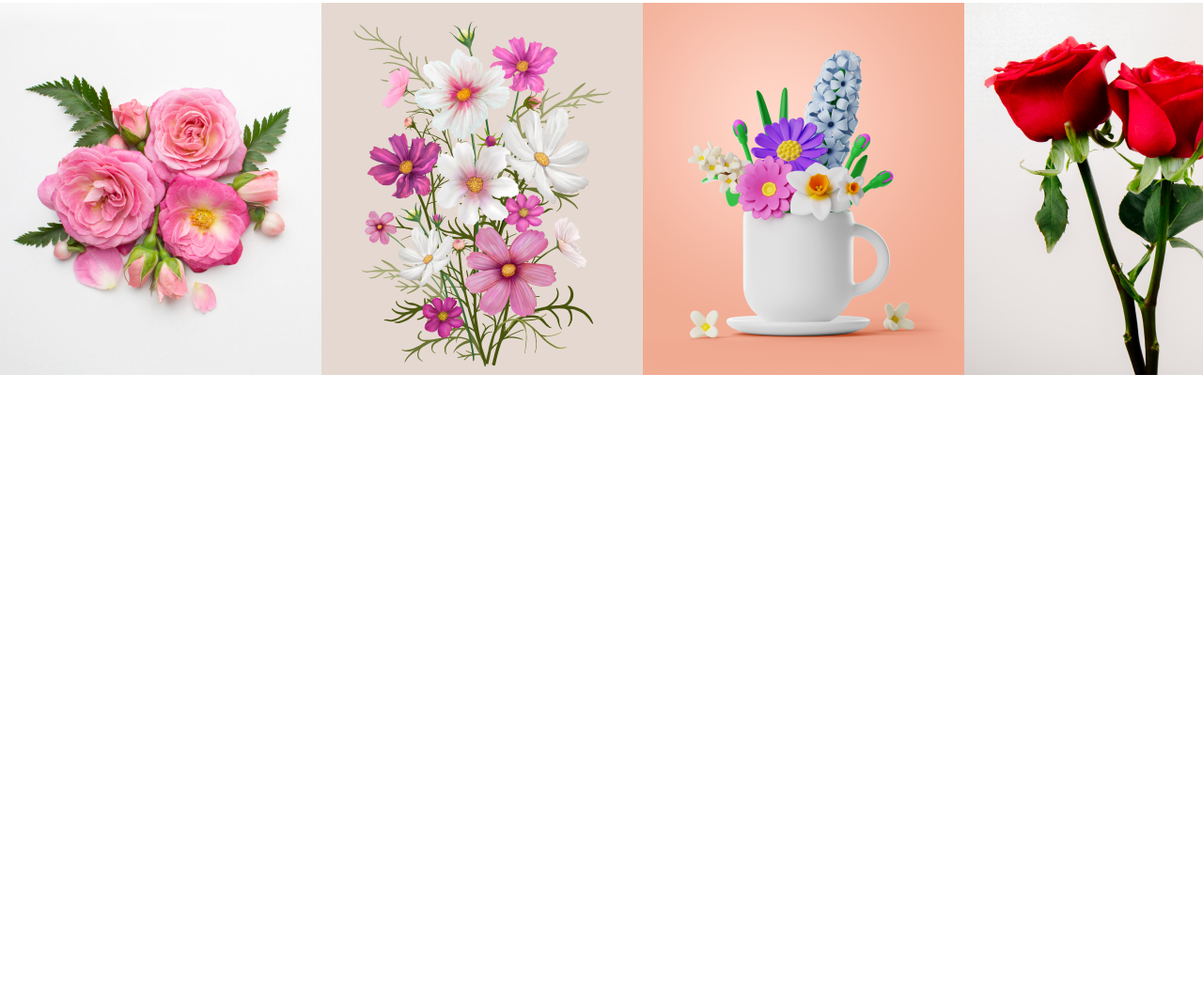
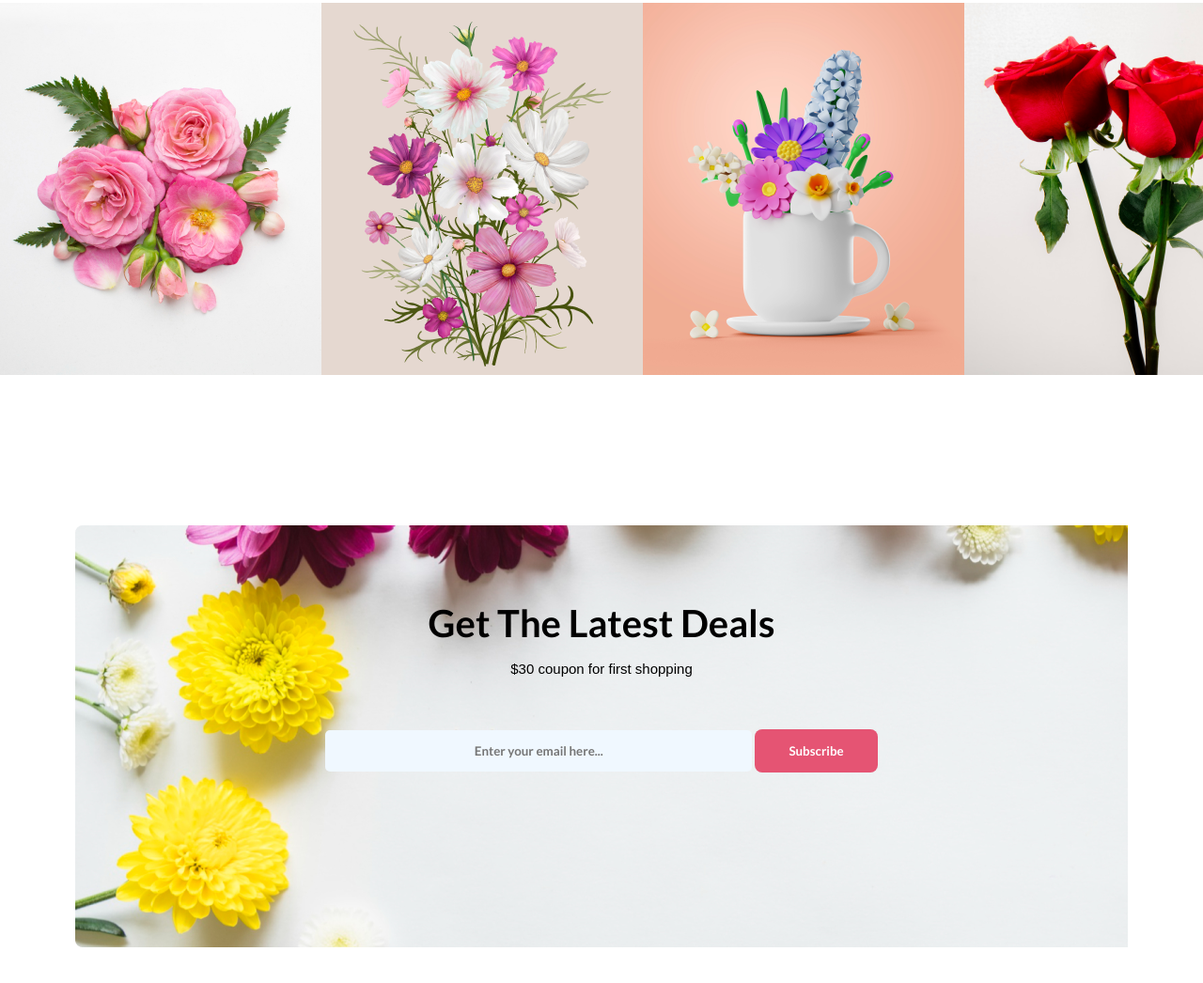
Before and after one commit to RBCodeJourney/flower-shop-assignment, a plain HTML site: page index.html in a window 1280 px wide. Shown: the part 2902-3948 px from the top of the page at 94% size. Before the commit the page ends 3381 px from the top, so only its background shows below. Drawn offline with Linux system fonts and the light colour scheme.

Commit message:
latest deal section added

```diff
--- a/index.html
+++ b/index.html
@@ -44,7 +44,7 @@
         />
       </div>
     </header>
-        <!--  **main section**   -->
+    <!--  **main section**   -->
     <main>
       <!-- featured section -->
       <section class="featured-section">
@@ -142,6 +142,24 @@
           />
         </div>
       </section>
+      <!-- latest deal section -->
+      <section class="the-latest-deal-section">
+        <div class="latest-deal">
+          <div class="deal-active-part">
+            <h2>Get The Latest Deals</h2>
+            <p>$30 coupon for first shopping</p>
+          </div>
+          <div class="email-input">
+            <input
+              type="email"
+              name="email"
+              id="email"
+              placeholder="Enter your email here..."
+            />
+            <button class="btn-primary">Subscribe</button>
+          </div>
+        </div>
+      </section>
     </main>
   </body>
 </html>
--- a/styles/style.css
+++ b/styles/style.css
@@ -57,8 +57,7 @@ span {
   display: flex;
 }
 
- /*  **main section**   */
-
+/*  **main section**   */
 
 /* featured-section */
 
@@ -207,3 +206,45 @@ span {
   display: flex;
   justify-content: space-evenly;
 }
+/* latest deal section */
+
+.the-latest-deal-section{
+
+  text-align: center;
+  flex-direction: column;
+  justify-content: center;
+}
+
+.latest-deal {
+  background-image: url("../Flower\ Asset/Rectangle 9.png");
+   background-size: cover;
+  background-repeat: no-repeat;
+  height: 449px;
+ margin: 10vh;
+}
+.deal-active-part h2{
+  text-align: center;
+  font-size: 40px;
+  padding-top: 10vh;
+  padding-bottom: 16px;
+}
+.deal-active-part p{
+  text-align: center;
+  font-family: sans-serif;
+  font-size: 15px;
+}
+.deal-active-part{
+  padding-bottom: 7vh;
+}
+.email-input{
+align-items: center;
+text-align: center;
+}
+.email-input input{
+width: 450px;
+height: 42px;
+border: none;
+border-radius: 5px;
+background-color: aliceblue;
+text-align: center;
+}
```
